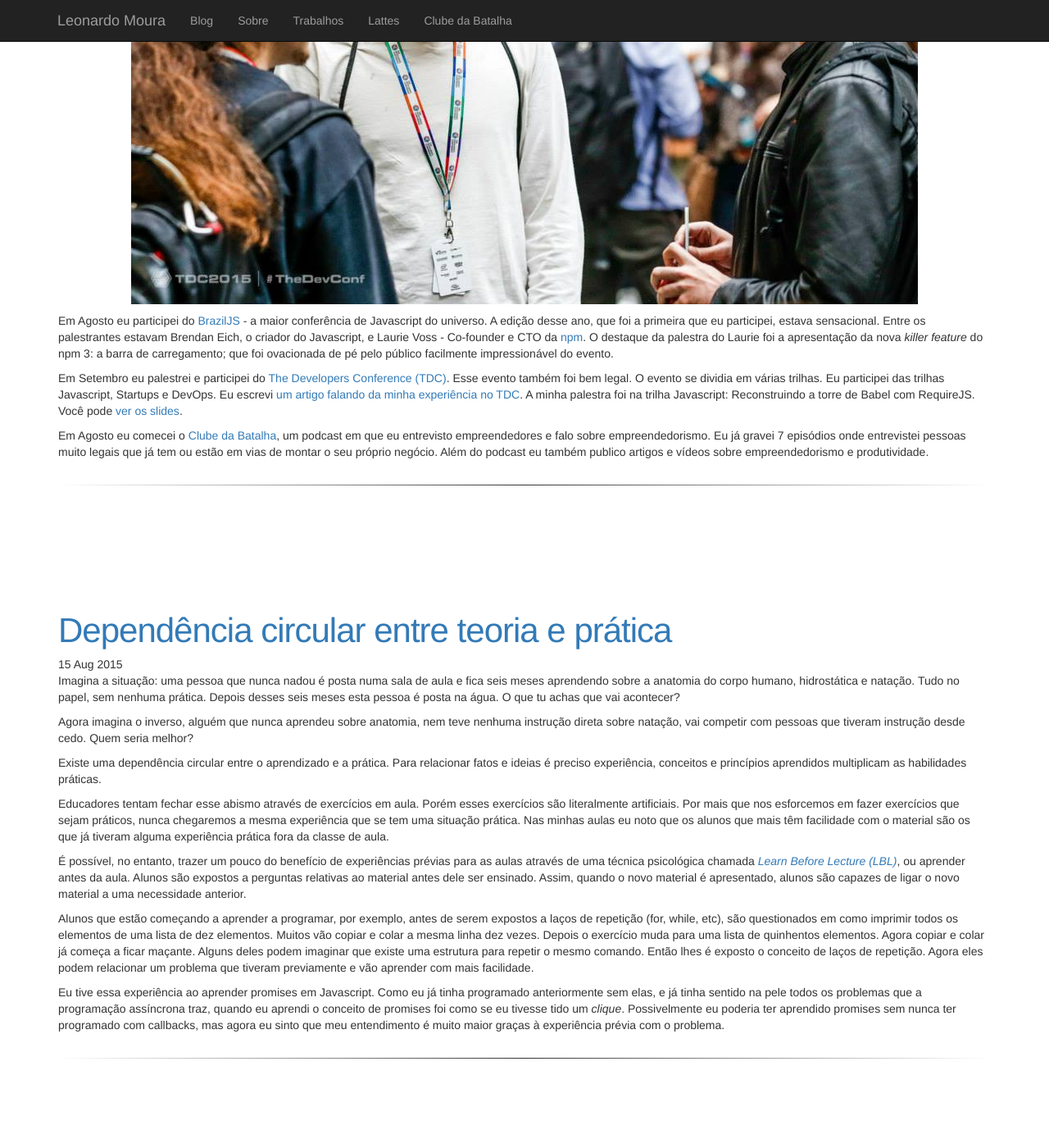
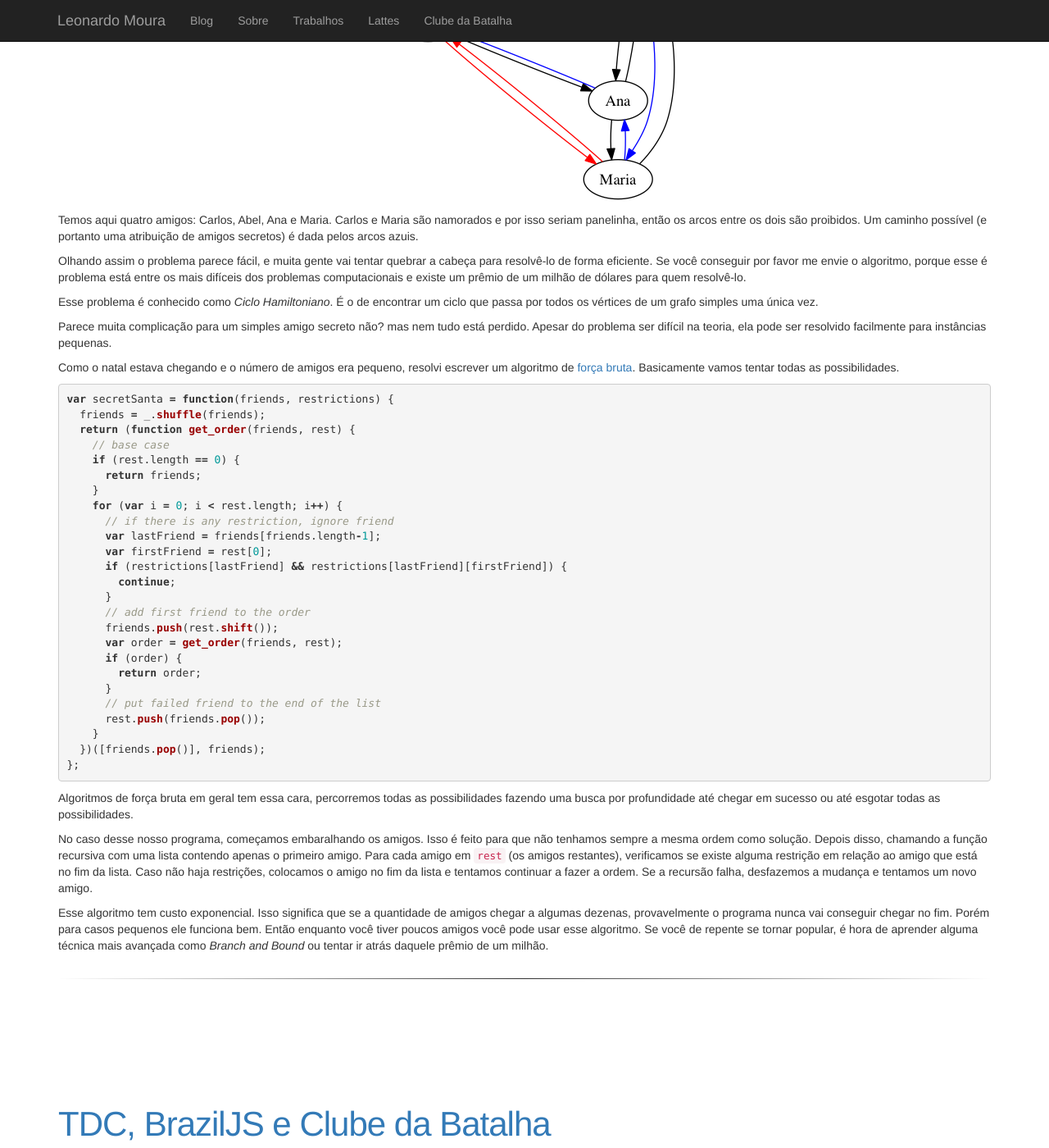
Before and after one commit to lfsmoura/lfsmoura.github.io, a Jekyll site: the page built from blog.html, in a window 1280 px wide and 1400 px high, scrolled down 566 px. Shown: the whole window at 82% size. Built offline with Jekyll 4.4.1, drawn with Linux system fonts in a browser that asks for light colours; nearby versions of some CDN libraries; Markdown is read by kramdown in place of the engine named in the settings; some of the changed text lies outside the part shown.

Commit message:
add post about brute force

```diff
--- /dev/null
+++ b/_posts/2016-01-25-amigo-secreto.md
@@ -0,0 +1,61 @@
+---
+layout: post
+title: "Algoritmos em Javascript: Força Bruta"
+date: 2016-01-25 20:00
+comments: true
+categories: Javascript Algoritmos
+---
+
+Final do ano sempre tem amigo secreto. Uma das partes mais divertidas da brincadeira é adivinhar quem vai ser o próximo. Algo que estraga a brincadeira para mim são os ciclos. Quando quem começou é o próximo amigo secreto, temos um ciclo, e agora uma nova pessoa tem que recomeçar. Assim perdemos uma adivinhação. A cada ciclo perdemos uma adivinhação. Por isso, quando eu e alguns amigos decidimos fazer um amigo secreto no final do ano passado, eu decidi escrever um programa que minimiza os ciclos.
+
+O ideal seria ter um único ciclo. Escrever um algoritmo para resolver o problema é bem fácil. É só permutar aleatoriamente a lista de amigos. Mas ainda há uma outra coisa que me incomoda no amigo secreto: as panelinhas, ou seja, casais ou familiares próximos que tiram um ao outro.
+
+Eu queria um algoritmo que sorteie os amigos secretos, minimizando os ciclos e eliminando as panelinhas.
+
+Metade da dificuldade de resolver um problema é definí-lo. Se pensarmos no conjunto de amigos como um grafo completo, queremos achar um ciclo nesse grafo que passa uma única vez em cada amigo e que não passe por alguns arcos específicas. Veja o exemplo a seguir:
+
+![Exemplo](/assets/santa.png)
+
+Temos aqui quatro amigos: Carlos, Abel, Ana e Maria. Carlos e Maria são namorados e por isso seriam panelinha, então os arcos entre os dois são proibidos. Um caminho possível (e portanto uma atribuição de amigos secretos) é dada pelos arcos azuis.
+
+Olhando assim o problema parece fácil, e muita gente vai tentar quebrar a cabeça para resolvê-lo de forma eficiente. Se você conseguir por favor me envie o algoritmo, porque esse é problema está entre os mais difíceis dos problemas computacionais e existe um prêmio de um milhão de dólares para quem resolvê-lo.
+
+Esse problema é conhecido como *Ciclo Hamiltoniano*. É o de encontrar um ciclo que passa por todos os vértices de um grafo simples uma única vez.
+
+Parece muita complicação para um simples amigo secreto não? mas nem tudo está perdido. Apesar do problema ser difícil na teoria, ela pode ser resolvido facilmente para instâncias pequenas.
+
+Como o natal estava chegando e o número de amigos era pequeno, resolvi escrever um algoritmo de [força bruta](https://pt.wikipedia.org/wiki/For%C3%A7a_bruta). Basicamente vamos tentar todas as possibilidades.
+
+{% highlight javascript %}
+var secretSanta = function(friends, restrictions) {
+  friends = _.shuffle(friends);
+  return (function get_order(friends, rest) {
+    // base case
+    if (rest.length == 0) {
+      return friends;
+    }
+    for (var i = 0; i < rest.length; i++) {
+      // if there is any restriction, ignore friend
+      var lastFriend = friends[friends.length-1];
+      var firstFriend = rest[0];
+      if (restrictions[lastFriend] && restrictions[lastFriend][firstFriend]) {
+        continue;
+      }
+      // add first friend to the order
+      friends.push(rest.shift());
+      var order = get_order(friends, rest);
+      if (order) {
+        return order;
+      }
+      // put failed friend to the end of the list
+      rest.push(friends.pop());
+    }
+  })([friends.pop()], friends);
+};
+{% endhighlight %}
+
+Algoritmos de força bruta em geral tem essa cara, percorremos todas as possibilidades fazendo uma busca por profundidade até chegar em sucesso ou até esgotar todas as possibilidades.
+
+No caso desse nosso programa, começamos embaralhando os amigos. Isso é feito para que não tenhamos sempre a mesma ordem como solução. Depois disso, chamando a função recursiva com uma lista contendo apenas o primeiro amigo. Para cada amigo em `rest` (os amigos restantes), verificamos se existe alguma restrição em relação ao amigo que está no fim da lista. Caso não haja restrições, colocamos o amigo no fim da lista e tentamos continuar a fazer a ordem. Se a recursão falha, desfazemos a mudança e tentamos um novo amigo.
+
+Esse algoritmo tem custo exponencial. Isso significa que se a quantidade de amigos chegar a algumas dezenas, provavelmente o programa nunca vai conseguir chegar no fim. Porém para casos pequenos ele funciona bem. Então enquanto você tiver poucos amigos você pode usar esse algoritmo. Se você de repente se tornar popular, é hora de aprender alguma técnica mais avançada como *Branch and Bound* ou tentar ir atrás daquele prêmio de um milhão.
--- a/index.html
+++ b/index.html
@@ -7,7 +7,7 @@ layout: default
     <h2>Bio</h2>
     <p class="lead">
       Eu nasci em Porto Alegre, Brasil. Eu sou bacharel e mestre em Ciência da Computação pela <abbr title="Universidade Federal do Rio Grande do Sul">UFRGS</abbr> (Porto Alegre, Brasil) e Engenheiro de Sistemas de Informática pela <abbr title="École nationale supérieure d'informatique et de mathématiques appliquées de Grenoble">Ensimag</abbr> (Grenoble, França).
-      Atualmente sou engenheiro de software na <a href="http://hp.com">HP</a> e professor adjunto na faculdade <a href="http://alcidesmaya.com.br">Alcides Maya</a>.
+      Atualmente sou engenheiro de software na <a href="http://hp.com">HP</a>.
     </p>
 
     <p>
```
Also changed, not shown: assets/santa.txt (added, +16 -0 lines), assets/santa.png (added).
